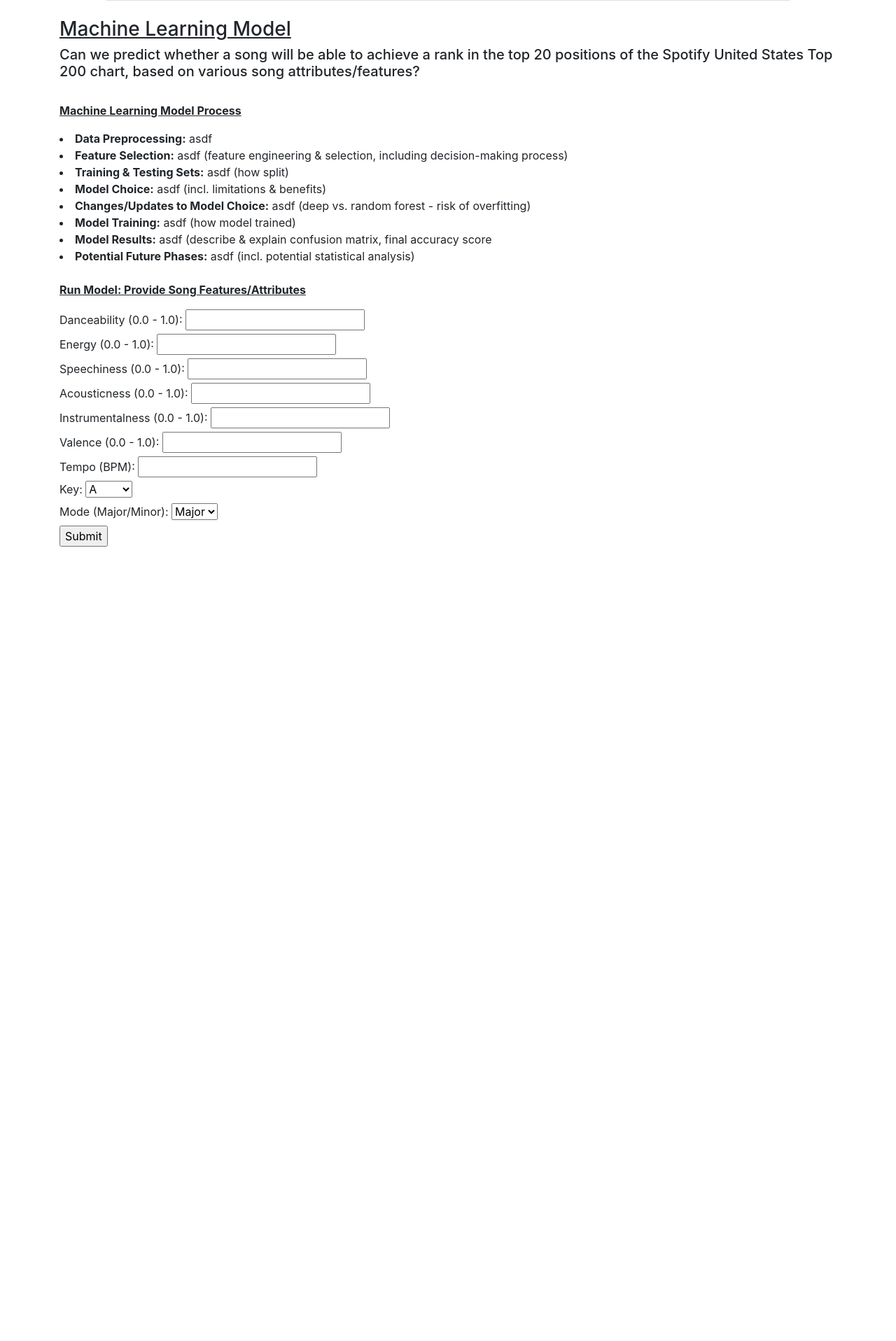
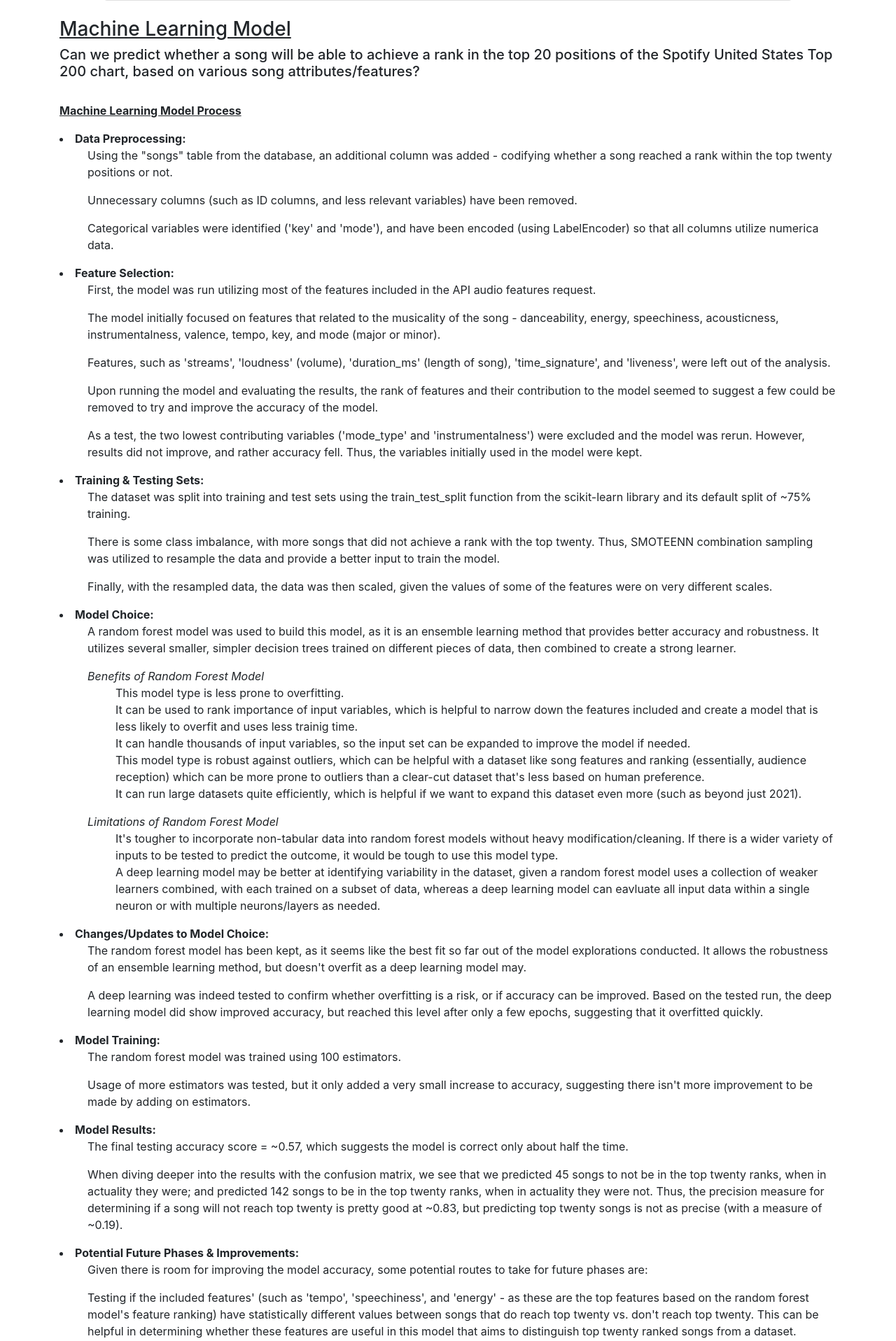
Before and after one commit to aseo67/Top_Songs_Analysis, a Flask app: template templates/index.html in a window 1280 px wide. Shown: the part 2530-4446 px from the top of the page at 70% size. Before the commit the page ends 3311 px from the top, so only its background shows below. Run offline with Flask 2, Linux system fonts and the light colour scheme; the template is opened without the code that fills it, so the values that code supplies are empty; some libraries are stand-ins or nearby versions.

Commit message:
Update dashboard

```diff
--- a/templates/index.html
+++ b/templates/index.html
@@ -194,14 +194,54 @@
         <h5>Can we predict whether a song will be able to achieve a rank in the top 20 positions of the Spotify United States Top 200 chart, based on various song attributes/features?</h5>
         <br>
         <p><b><u>Machine Learning Model Process</u></b></p>
-        <li><b>Data Preprocessing:</b> asdf</li>
-        <li><b>Feature Selection:</b> asdf (feature engineering & selection, including decision-making process)</li>
-        <li><b>Training & Testing Sets:</b> asdf (how split)</li>
-        <li><b>Model Choice:</b> asdf (incl. limitations & benefits)</li>
-        <li><b>Changes/Updates to Model Choice:</b> asdf (deep vs. random forest - risk of overfitting)</li>
-        <li><b>Model Training:</b> asdf (how model trained)</li>
-        <li><b>Model Results:</b> asdf (describe & explain confusion matrix, final accuracy score</li>
-        <li><b>Potential Future Phases:</b> asdf (incl. potential statistical analysis)</li>
+        <li><b>Data Preprocessing:</b>
+            <ul>Using the "songs" table from the database, an additional column was added - codifying whether a song reached a rank within the top twenty positions or not.</ul>
+            <ul>Unnecessary columns (such as ID columns, and less relevant variables) have been removed.</ul>
+            <ul>Categorical variables were identified ('key' and 'mode'), and have been encoded (using LabelEncoder) so that all columns utilize numerica data.</ul>
+        </li>
+        <li><b>Feature Selection:</b>
+            <ul>First, the model was run utilizing most of the features included in the API audio features request.</ul>
+            <ul>The model initially focused on features that related to the musicality of the song - danceability, energy, speechiness, acousticness, instrumentalness, valence, tempo, key, and mode (major or minor).</ul>
+            <ul>Features, such as 'streams', 'loudness' (volume), 'duration_ms' (length of song), 'time_signature', and 'liveness', were left out of the analysis.</ul>
+            <ul>Upon running the model and evaluating the results, the rank of features and their contribution to the model seemed to suggest a few could be removed to try and improve the accuracy of the model.</ul>
+            <ul>As a test, the two lowest contributing variables ('mode_type' and 'instrumentalness') were excluded and the model was rerun. However, results did not improve, and rather accuracy fell. Thus, the variables initially used in the model were kept.</ul>
+        </li>
+        <li><b>Training & Testing Sets:</b>
+            <ul>The dataset was split into training and test sets using the train_test_split function from the scikit-learn library and its default split of ~75% training.</ul>
+            <ul>There is some class imbalance, with more songs that did not achieve a rank with the top twenty. Thus, SMOTEENN combination sampling was utilized to resample the data and provide a better input to train the model.</ul>
+            <ul>Finally, with the resampled data, the data was then scaled, given the values of some of the features were on very different scales.</ul>
+        </li>
+        <li><b>Model Choice:</b>
+            <ul>A random forest model was used to build this model, as it is an ensemble learning method that provides better accuracy and robustness. It utilizes several smaller, simpler decision trees trained on different pieces of data, then combined to create a strong learner.</ul>
+            <ul><i>Benefits of Random Forest Model</i>
+                <ul>This model type is less prone to overfitting.</ul>
+                <ul>It can be used to rank importance of input variables, which is helpful to narrow down the features included and create a model that is less likely to overfit and uses less trainig time.</ul>
+                <ul>It can handle thousands of input variables, so the input set can be expanded to improve the model if needed.</ul>
+                <ul>This model type is robust against outliers, which can be helpful with a dataset like song features and ranking (essentially, audience reception) which can be more prone to outliers than a clear-cut dataset that's less based on human preference.</ul>
+                <ul>It can run large datasets quite efficiently, which is helpful if we want to expand this dataset even more (such as beyond just 2021).</ul>
+            </ul>
+            <ul><i>Limitations of Random Forest Model</i>
+                <ul>It's tougher to incorporate non-tabular data into random forest models without heavy modification/cleaning. If there is a wider variety of inputs to be tested to predict the outcome, it would be tough to use this model type.</ul>
+                <ul>A deep learning model may be better at identifying variability in the dataset, given a random forest model uses a collection of weaker learners combined, with each trained on a subset of data, whereas a deep learning model can eavluate all input data within a single neuron or with multiple neurons/layers as needed.</ul>
+            </ul>
+        </li>
+        <li><b>Changes/Updates to Model Choice:</b>
+            <ul>The random forest model has been kept, as it seems like the best fit so far out of the model explorations conducted. It allows the robustness of an ensemble learning method, but doesn't overfit as a deep learning model may.</ul>
+            <ul>A deep learning was indeed tested to confirm whether overfitting is a risk, or if accuracy can be improved. Based on the tested run, the deep learning model did show improved accuracy, but reached this level after only a few epochs, suggesting that it overfitted quickly.</ul>
+        </li>
+        <li><b>Model Training:</b>
+            <ul>The random forest model was trained using 100 estimators.</ul>
+            <ul>Usage of more estimators was tested, but it only added a very small increase to accuracy, suggesting there isn't more improvement to be made by adding on estimators.</ul>
+        </li>
+        <li><b>Model Results:</b>
+            <ul>The final testing accuracy score = ~0.57, which suggests the model is correct only about half the time.</ul>
+            <ul>When diving deeper into the results with the confusion matrix, we see that we predicted 45 songs to not be in the top twenty ranks, when in actuality they were; and predicted 142 songs to be in the top twenty ranks, when in actuality they were not. Thus, the precision measure for determining if a song will not reach top twenty is pretty good at ~0.83, but predicting top twenty songs is not as precise (with a measure of ~0.19).</ul>
+        </li>
+        <li><b>Potential Future Phases & Improvements:</b>
+            <ul>Given there is room for improving the model accuracy, some potential routes to take for future phases are:</ul>
+            <ul>Testing if the included features' (such as 'tempo', 'speechiness', and 'energy' - as these are the top features based on the random forest model's feature ranking) have statistically different values between songs that do reach top twenty vs. don't reach top twenty. This can be helpful in determining whether these features are useful in this model that aims to distinguish top twenty ranked songs from a dataset.</ul>
+            <ul>Testing other new features, such as: artist popularity/followers (as artist fame can be a factor), time of year/season (for example, upbeat/summer songs may have better chance at ranking higher during the summer), etc.</ul>
+        </li>
         <br>
         <p><b><u>Run Model: Provide Song Features/Attributes</u></b></p>
         <form action="/predict" method="POST">
```
